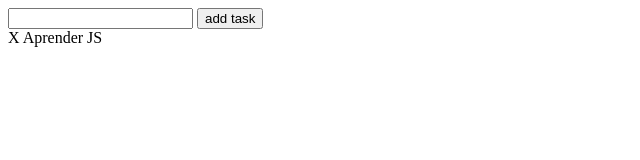
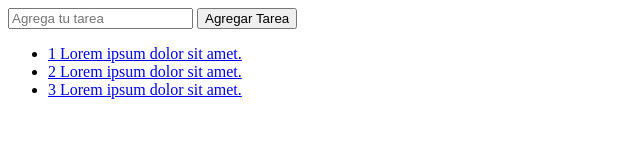
Before and after one commit to GuillermoLM/project-tasks-equipo4, a plain HTML site: page index.html in a window 1280 px wide. Shown: the whole page, without its empty margins (0-640 px from the left). Drawn offline with Linux system fonts and the light colour scheme.

Commit message:
Rebuild html

```diff
--- a/index.html
+++ b/index.html
@@ -1,6 +1,6 @@
 <!DOCTYPE html>
+
 <html>
-
   <head>
     <meta charset="UTF-8">
     <meta name="viewport" content="width=device-width, initial-scale=1.0">
@@ -9,20 +9,23 @@
   </head>
 
   <body>
-  <section class="container">
-    <div class="addTask">
-      <input type="text" id="newTask">
-      <button type="submit" name="button">
-            add task
-          </button>
-    </div>
-    <div class="listTasks">
-      <div class="taskItem">
-        <span class="removeTask">X</span>
-        <span class="taskText"> Aprender JS </span>
+      <div class="principal">
+        <div class="wrap">
+          <form class="formulario" action="">
+            <input type="text" id="tareaInput" placeholder="Agrega tu tarea">
+            <input type="button" class="boton" id="btn-agregar" value="Agregar Tarea">
+          </form>
         </div>
       </div>
-  </section>
+
+      <div class="tareas">
+        <div class="wrap">
+          <ul class="lista" id="lista">
+            <li><a href="#">1 Lorem ipsum dolor sit amet.</a></li>
+            <li><a href="#">2 Lorem ipsum dolor sit amet.</a></li>
+            <li><a href="#">3 Lorem ipsum dolor sit amet.</a></li>
+          </ul>
+        </div>
+      </div>
   </body>
-
 </html>
```
Lines whose indentation alone changed are shown as unchanged.
